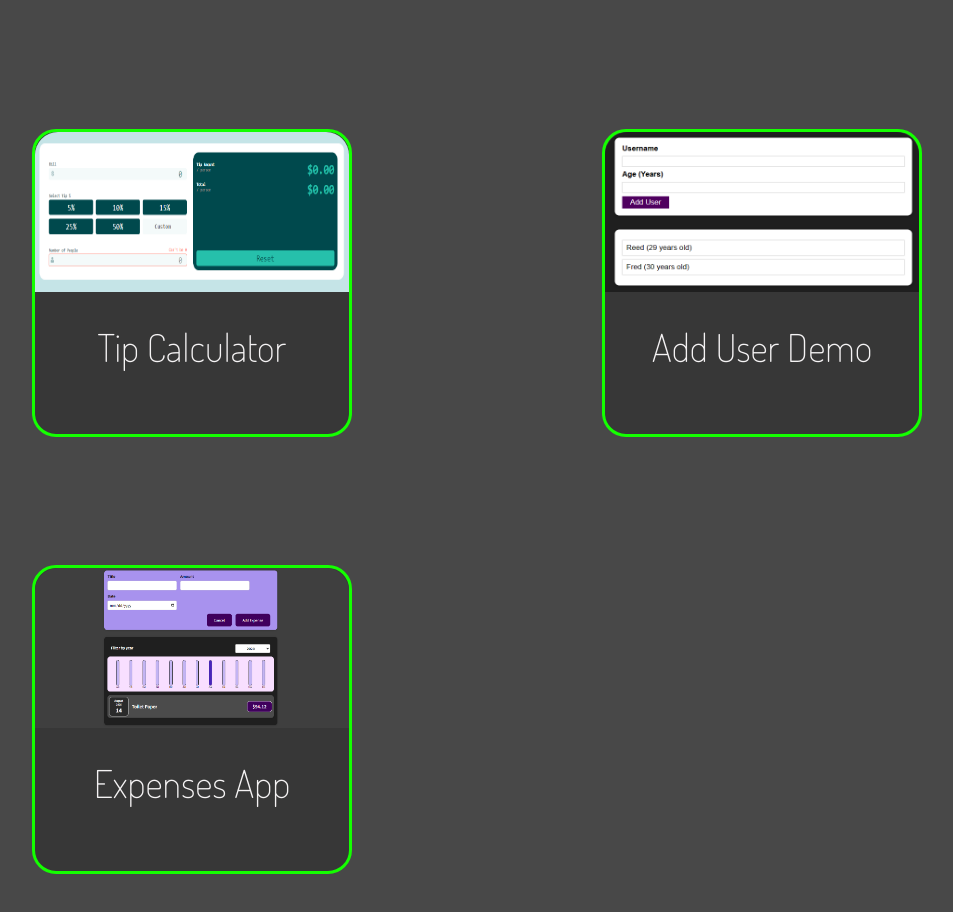
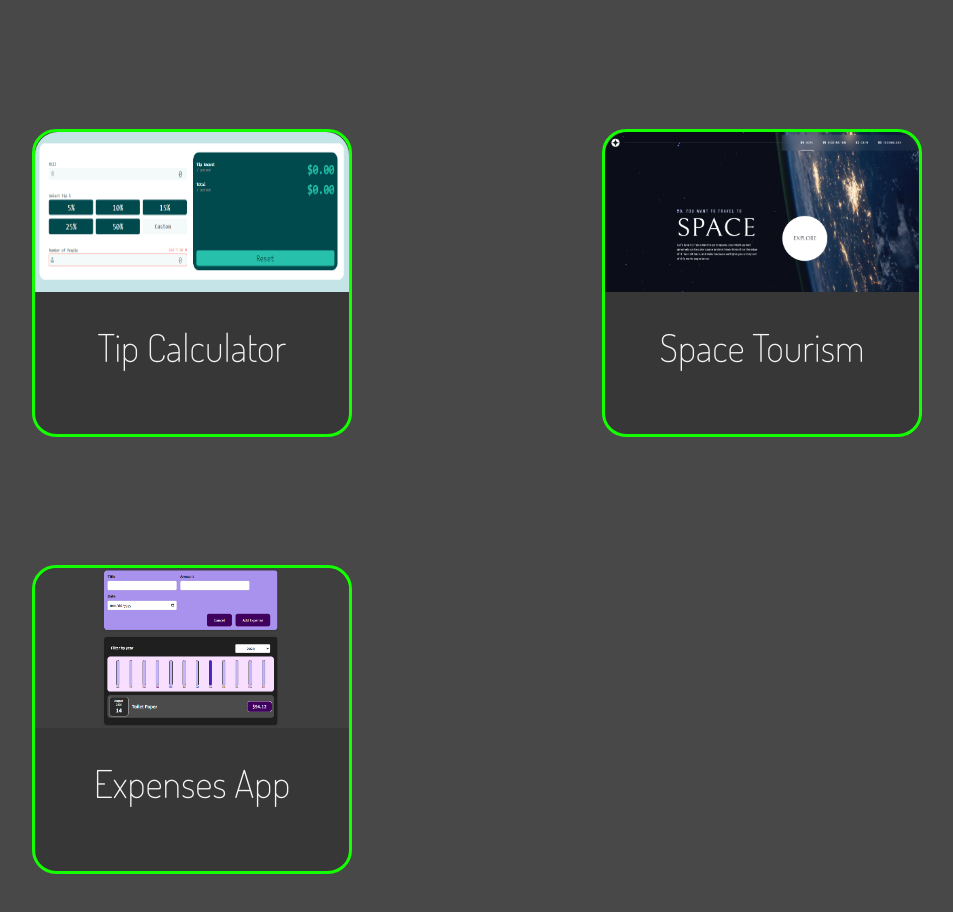
Before and after one commit to rwigley55/reed-wigley-portfolio, a React (Create React App) app: page / in a window 1280 px wide. Shown: the part 2887-3799 px from the top of the page, without its empty margins (86-1039 px from the left). Built offline with nearby package versions, Linux system fonts and the light colour scheme.

Commit message:
Edit second portfolio modal for space tourism website

```diff
--- a/src/components/ModalTwo.js
+++ b/src/components/ModalTwo.js
@@ -3,7 +3,7 @@ import Button from "react-bootstrap/Button";
 import Modal from "react-bootstrap/Modal";
 import CloseButton from "react-bootstrap/CloseButton";
 import Image from "react-bootstrap/Image";
-import adduser from "../imgs/add-user-demo.png";
+import spacetourism from "../imgs/space-tourism-website.png";
 
 const ModalTwo = (props) => {
   return (
@@ -19,17 +19,25 @@ const ModalTwo = (props) => {
         </Modal.Title>
       </Modal.Header> */}
       <Modal.Body className="p-2">
-        <Image src={adduser} thumbnail className="border-0 p-0" />
+        <Image src={spacetourism} thumbnail className="border-0 p-0" />
         <Modal.Title
           className="border-top mt-1"
           id="contained-modal-title-vcenter"
           as="h3"
         >
-          Add User Demo
+          Space Tourism Website
         </Modal.Title>
-        <h4 className="modal-stack m-0 title-primary-emphasis">HTML CSS React</h4>
+        <h4 className="modal-stack m-0 title-primary-emphasis">
+          HTML CSS Javascript
+        </h4>
         <p className="modal-content border-0 m-0">
-          A demo project that shows basic understanding of React hooks, managing state, rendering conditional content, event listening, and styling components.
+          This demo project showcases a fictional website of a company offering
+          space tourism. This project is built with an understanding of semantic
+          HTML5 markup, custom CSS properties, CSS flexbox, CSS grid, and
+          mobile-first workflow. The website is optimally styled for three
+          different screen sizes and includes hover states for all interactive
+          elements. Additionally, each content page includes tabs that toggle
+          different content.
         </p>
       </Modal.Body>
       <Modal.Footer
@@ -39,8 +47,9 @@ const ModalTwo = (props) => {
         <Button
           className="btn-info modal-stack border-0 m-0 px-1 py-1 fw-bold"
           onClick={props.onHide}
-          href="https://rwigley55.github.io/add-user-demo/"
+          href="https://rwigley55.github.io/space-tourism/"
           target="_blank"
+          rel="noopener noreferrer"
         >
           Visit Project
         </Button>
--- a/src/components/PortfolioCard.js
+++ b/src/components/PortfolioCard.js
@@ -2,8 +2,8 @@ import React from "react";
 import { Container, Row, Col, Card, Button } from "react-bootstrap";
 import headshot from "../imgs/headshot_wigleyr.jpg";
 import tipcalc from "../imgs/tip-calculator.png";
-import adduser from "../imgs/add-user-demo.png";
 import expensesapp from "../imgs/expenses-app.png";
+import spacetourism from "../imgs/space-tourism-website.png";
 import ModalOne from "./ModalOne";
 import ModalTwo from "./ModalTwo";
 import ModalThree from "./ModalThree";
@@ -27,7 +27,12 @@ const PortfolioCard = (props) => {
           onHide={() => setModalThreeShow(false)}
         />
       </>
-      <Container as="section" fluid="sm" id="portfolio" className="bg-secondary">
+      <Container
+        as="section"
+        fluid="sm"
+        id="portfolio"
+        className="bg-secondary"
+      >
         <Row as="header" className="pt-4">
           <Col>
             <h2 className="text-lowercase">Portfolio</h2>
@@ -75,12 +80,12 @@ const PortfolioCard = (props) => {
             >
               <Card.Img
                 variant="top"
-                src={adduser}
+                src={spacetourism}
                 className="portfolio-card-img"
               />
               <Card.Body className="p-2">
                 <Card.Title as="h5" className="text-center text-primary">
-                  Add User Demo
+                  Space Tourism
                 </Card.Title>
               </Card.Body>
             </Card>
```
Also changed, not shown: src/imgs/space-tourism-website.png (added).
